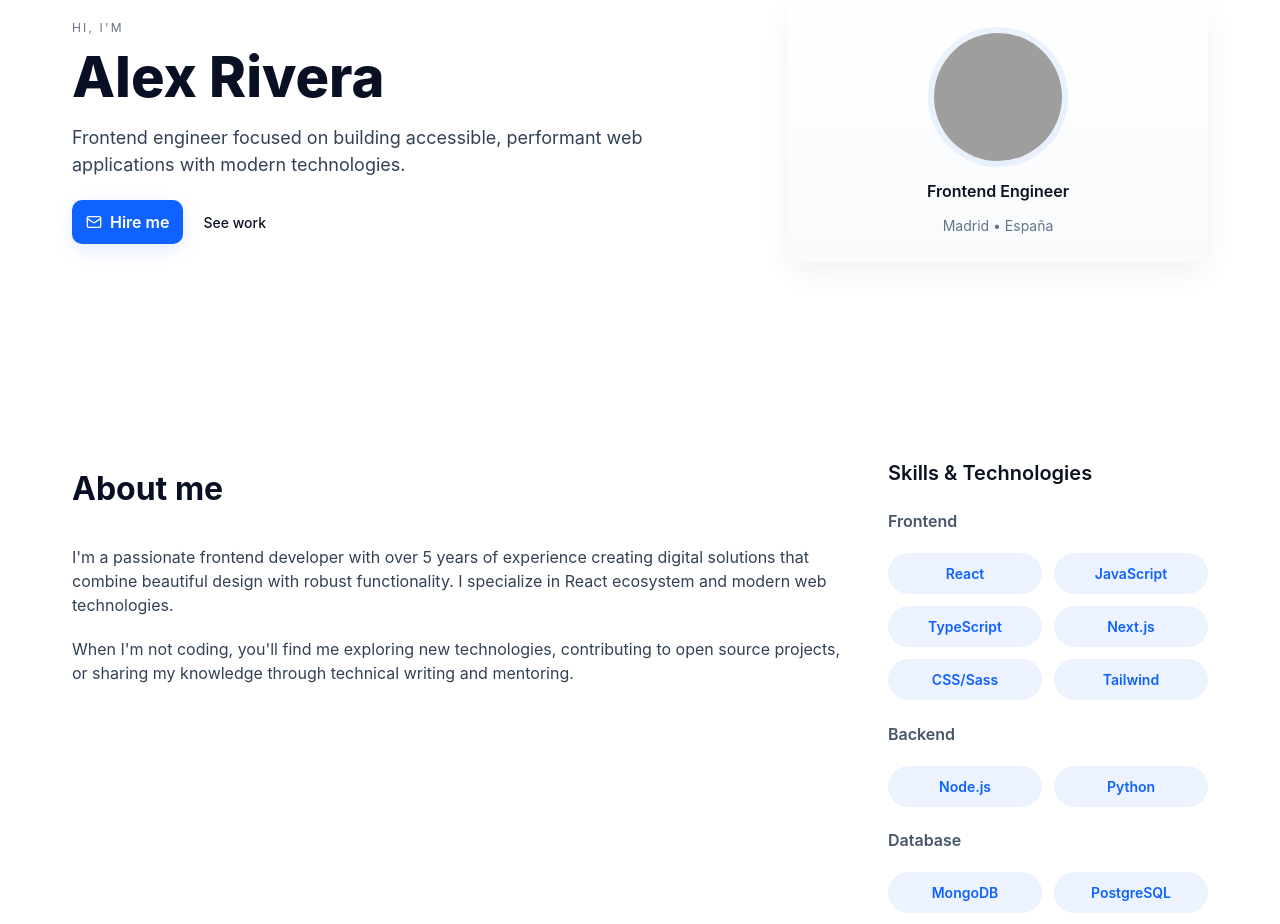
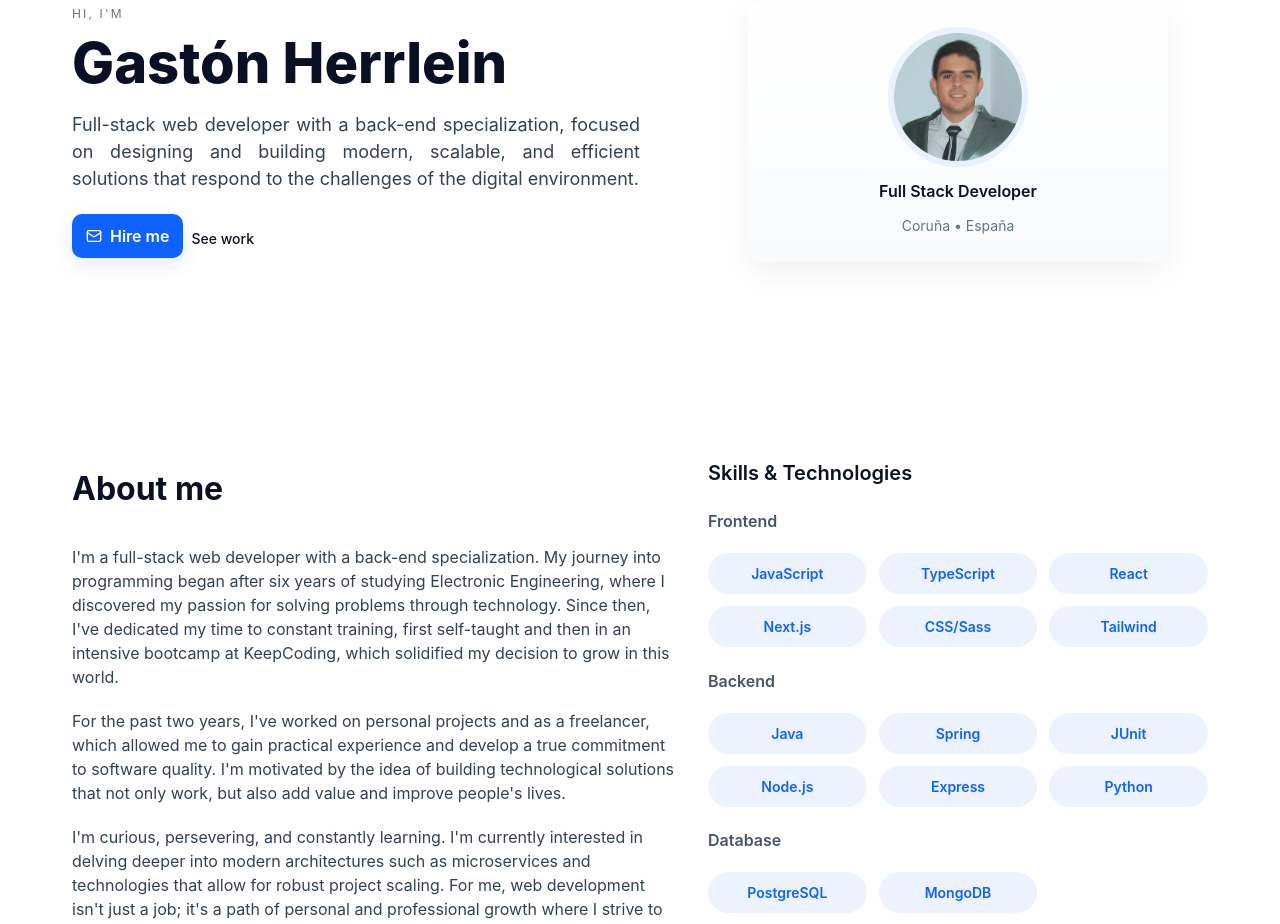
Before and after one commit to Gaston-Herrlein/portfolio, a React (Vite) app: page / in a window 1280 px wide. Shown: the part 180-1104 px from the top of the page. Built offline with nearby package versions, Linux system fonts and the light colour scheme; grey boxes are pictures that could not be loaded.

Commit message:
feat: the about me section is separated from the main component

```diff
--- a/index.html
+++ b/index.html
@@ -5,7 +5,7 @@
   <meta charset="UTF-8" />
   <link rel="icon" type="image/svg+xml" href="/banner.png" />
   <meta name="viewport" content="width=device-width, initial-scale=1.0" />
-  <title>Backend Dev</title>
+  <title>Full stack Dev</title>
 </head>
 
 <body>
--- a/src/App.tsx
+++ b/src/App.tsx
@@ -2,12 +2,13 @@ import { useState, useEffect } from "react";
 import { Mail, ExternalLink } from "lucide-react";
 
 import { styles } from "../src/style/module";
-import skillsData from "./const/skill.json";
 import projectsData from "./const/projects.json";
 import blogPostsData from "./const/blogPosts.json";
 
 import Header from "./components/header";
+import Hero from "./components/hero";
 import Footer from "./components/footer";
+import AboutMe from "./components/aboutMe";
 
 const PortfolioWebsite = () => {
   const [activeSection, setActiveSection] = useState("home");
@@ -36,89 +37,8 @@ const PortfolioWebsite = () => {
       <Header activeSection={activeSection} />
 
       <main>
-        <section className="hero" id="home">
-          <div className="intro">
-            <div className="eyebrow">Hi, I'm</div>
-            <h1 className="hero-title">Alex Rivera</h1>
-            <p className="lead">
-              Frontend engineer focused on building accessible, performant web
-              applications with modern technologies.
-            </p>
-            <div className="actions">
-              <a className="cta-btn" href="#contact">
-                <Mail size={16} />
-                Hire me
-              </a>
-              <a href="#projects" className="nav-link">
-                See work
-              </a>
-            </div>
-          </div>
-          <aside className="profile-card">
-            <div className="profile-avatar">
-              <img
-                src="https://images.unsplash.com/photo-1472099645785-5658abf4ff4e?w=280&h=280&fit=crop&crop=face"
-                alt="Profile"
-              />
-            </div>
-            <div style={{ fontWeight: "600", fontSize: "16px" }}>
-              Frontend Engineer
-            </div>
-            <div style={{ color: "#64748b", fontSize: "14px" }}>
-              Madrid • España
-            </div>
-          </aside>
-        </section>
-
-        <section className="section about" id="about">
-          <div>
-            <h2 className="section-title">About me</h2>
-            <p style={{ marginBottom: "20px", color: "#334155" }}>
-              I'm a passionate frontend developer with over 5 years of
-              experience creating digital solutions that combine beautiful
-              design with robust functionality. I specialize in React ecosystem
-              and modern web technologies.
-            </p>
-            <p style={{ color: "#334155" }}>
-              When I'm not coding, you'll find me exploring new technologies,
-              contributing to open source projects, or sharing my knowledge
-              through technical writing and mentoring.
-            </p>
-          </div>
-          <div>
-            <h3
-              style={{
-                fontSize: "20px",
-                fontWeight: "600",
-                marginBottom: "16px",
-              }}
-            >
-              Skills & Technologies
-            </h3>
-            {Object.entries(skillsData).map(([category, skillList]) => (
-              <div key={category} style={{ marginBottom: "20px" }}>
-                <h4
-                  style={{
-                    fontSize: "16px",
-                    fontWeight: "600",
-                    marginBottom: "8px",
-                    textTransform: "capitalize",
-                    color: "#475569",
-                  }}
-                >
-                  {category}
-                </h4>
-                <div className="skills-grid">
-                  {skillList.map((skill, index) => (
-                    <div key={index} className="skill-chip">
-                      {skill}
-                    </div>
-                  ))}
-                </div>
-              </div>
-            ))}
-          </div>
-        </section>
+        <Hero />
+        <AboutMe />
 
         <section className="section" id="projects">
           <h2 className="section-title">Selected Projects</h2>
--- /dev/null
+++ b/src/components/aboutMe.tsx
@@ -0,0 +1,68 @@
+import skillsData from "../const/skill.json";
+
+const AboutMe = () => {
+  return (
+    <section className="section about" id="about">
+      <div>
+        <h2 className="section-title">About me</h2>
+        <p style={{ marginBottom: "20px", color: "#334155" }}>
+          I'm a full-stack web developer with a back-end specialization. My
+          journey into programming began after six years of studying Electronic
+          Engineering, where I discovered my passion for solving problems
+          through technology. Since then, I've dedicated my time to constant
+          training, first self-taught and then in an intensive bootcamp at
+          KeepCoding, which solidified my decision to grow in this world.
+        </p>
+        <p style={{ marginBottom: "20px", color: "#334155" }}>
+          For the past two years, I've worked on personal projects and as a
+          freelancer, which allowed me to gain practical experience and develop
+          a true commitment to software quality. I'm motivated by the idea of
+          building technological solutions that not only work, but also add
+          value and improve people's lives.
+        </p>
+        <p style={{ color: "#334155" }}>
+          I'm curious, persevering, and constantly learning. I'm currently
+          interested in delving deeper into modern architectures such as
+          microservices and technologies that allow for robust project scaling.
+          For me, web development isn't just a job; it's a path of personal and
+          professional growth where I strive to improve every day.
+        </p>
+      </div>
+      <div>
+        <h3
+          style={{
+            fontSize: "20px",
+            fontWeight: "600",
+            marginBottom: "16px",
+          }}
+        >
+          Skills & Technologies
+        </h3>
+        {Object.entries(skillsData).map(([category, skillList]) => (
+          <div key={category} style={{ marginBottom: "20px" }}>
+            <h4
+              style={{
+                fontSize: "16px",
+                fontWeight: "600",
+                marginBottom: "8px",
+                textTransform: "capitalize",
+                color: "#475569",
+              }}
+            >
+              {category}
+            </h4>
+            <div className="skills-grid">
+              {skillList.map((skill, index) => (
+                <div key={index} className="skill-chip">
+                  {skill}
+                </div>
+              ))}
+            </div>
+          </div>
+        ))}
+      </div>
+    </section>
+  );
+};
+
+export default AboutMe;
--- /dev/null
+++ b/src/components/hero.tsx
@@ -0,0 +1,39 @@
+import { Mail } from "lucide-react";
+
+const Hero = () => {
+  return (
+    <section className="hero" id="home">
+      <div className="intro">
+        <div className="eyebrow">Hi, I'm</div>
+        <h1 className="hero-title">Gastón Herrlein</h1>
+        <p className="lead">
+          Full-stack web developer with a back-end specialization, focused on
+          designing and building modern, scalable, and efficient solutions that
+          respond to the challenges of the digital environment.
+        </p>
+        <div className="actions">
+          <a className="cta-btn" href="#contact">
+            <Mail size={16} />
+            Hire me
+          </a>
+          <a href="#projects" className="nav-link">
+            See work
+          </a>
+        </div>
+      </div>
+      <aside className="profile-card">
+        <div className="profile-avatar">
+          <img src="/profile.jpg" alt="Profile" />
+        </div>
+        <div style={{ fontWeight: "600", fontSize: "16px" }}>
+          Full Stack Developer
+        </div>
+        <div style={{ color: "#64748b", fontSize: "14px" }}>
+          Coruña • España
+        </div>
+      </aside>
+    </section>
+  );
+};
+
+export default Hero;
--- a/src/const/skill.json
+++ b/src/const/skill.json
@@ -1,13 +1,13 @@
 {
   "frontend": [
-    "React",
     "JavaScript",
     "TypeScript",
+    "React",
     "Next.js",
     "CSS/Sass",
     "Tailwind"
   ],
-  "backend": ["Node.js", "Python"],
-  "database": ["MongoDB", "PostgreSQL"],
-  "tools": ["Git", "Docker", "AWS", "Figma"]
+  "backend": ["Java", "Spring", "JUnit", "Node.js", "Express", "Python"],
+  "database": ["PostgreSQL", "MongoDB"],
+  "tools": ["Git", "Docker", "Postman", "RabbitMQ", "AWS"]
 }
--- a/src/style/module.ts
+++ b/src/style/module.ts
@@ -90,7 +90,7 @@ export const styles = `
 
   .hero {
     display: grid;
-    grid-template-columns: 1fr 420px;
+    grid-template-columns: 1fr 460px;
     gap: 48px;
     align-items: center;
     padding: 96px 32px;
@@ -122,6 +122,9 @@ export const styles = `
     font-size: 18px;
     color: #334155;
     margin-bottom: 22px;
+    margin-right: 60px;
+    text-align: justify;
+}
   }
 
   .actions {
@@ -172,7 +175,7 @@ export const styles = `
 
   .about {
     display: grid;
-    grid-template-columns: 1fr 320px;
+    grid-template-columns: 1fr 500px;
     gap: 32px;
     align-items: start;
   }
```
Also changed, not shown: public/profile.jpg (added), src/components/home.tsx (added).
